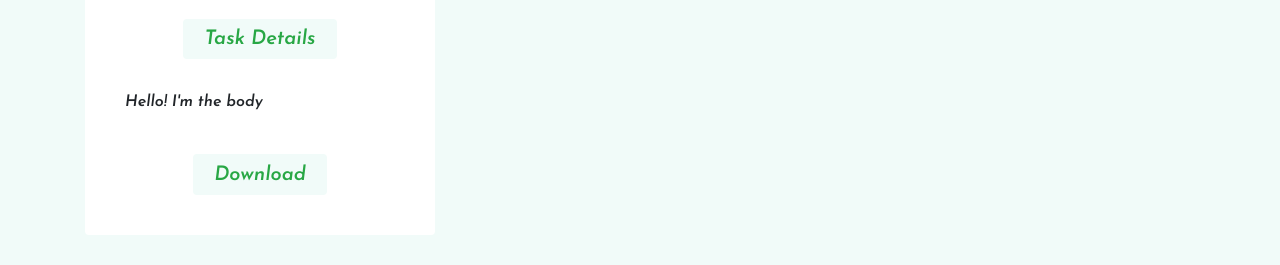
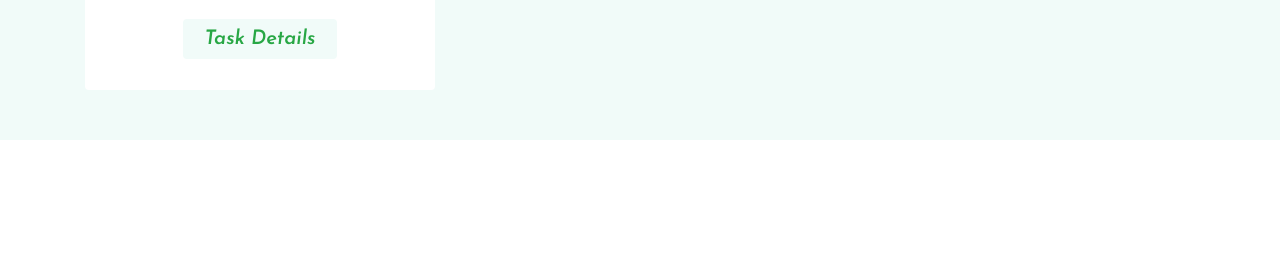
Before and after one commit to Shakib448/code-interview, a React (Create React App) app in the folder client/: page / in a window 1280 px wide. Shown: the part 962-1227 px from the top of the page. After the commit the page ends 1102 px from the top, so only its background shows below. Built offline with nearby package versions, Linux system fonts and the light colour scheme.

Commit message:
EventKey Updated

```diff
--- a/client/src/Components/Home/ImageTask/ImageTask.js
+++ b/client/src/Components/Home/ImageTask/ImageTask.js
@@ -18,15 +18,15 @@ const ImageTask = () => {
                       className="imageTask__btn"
                       variant="success"
                       as={Button}
-                      eventKey="0"
+                      eventKey="1"
                     >
                       Task Details
                     </Accordion.Toggle>
                   </Card.Header>
-                  <Accordion.Collapse eventKey="0">
+                  <Accordion.Collapse eventKey="1">
                     <Card.Body>Hello! I'm the body</Card.Body>
                   </Accordion.Collapse>
-                  <Accordion.Collapse eventKey="0">
+                  <Accordion.Collapse eventKey="1">
                     <Card.Body className="text-center">
                       <Button className="imageTask__btn" variant="success">
                         Download
```
